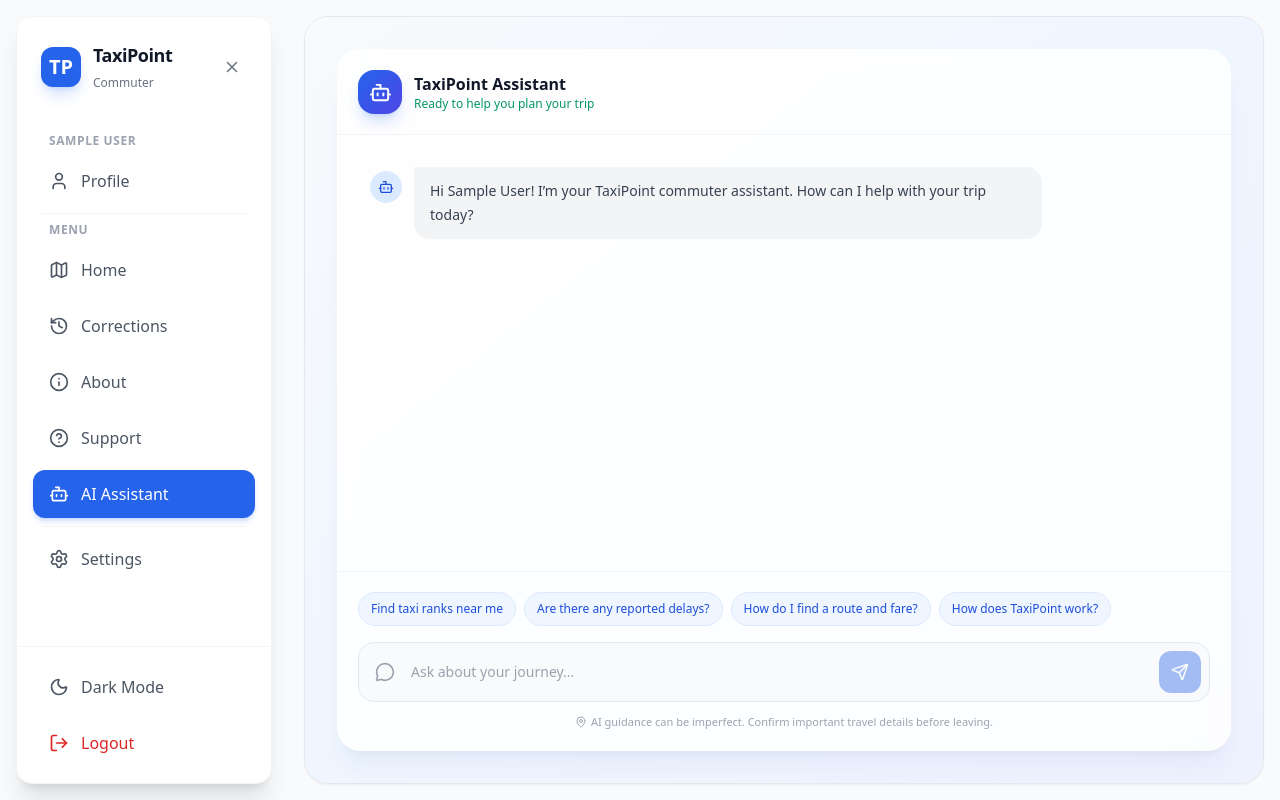
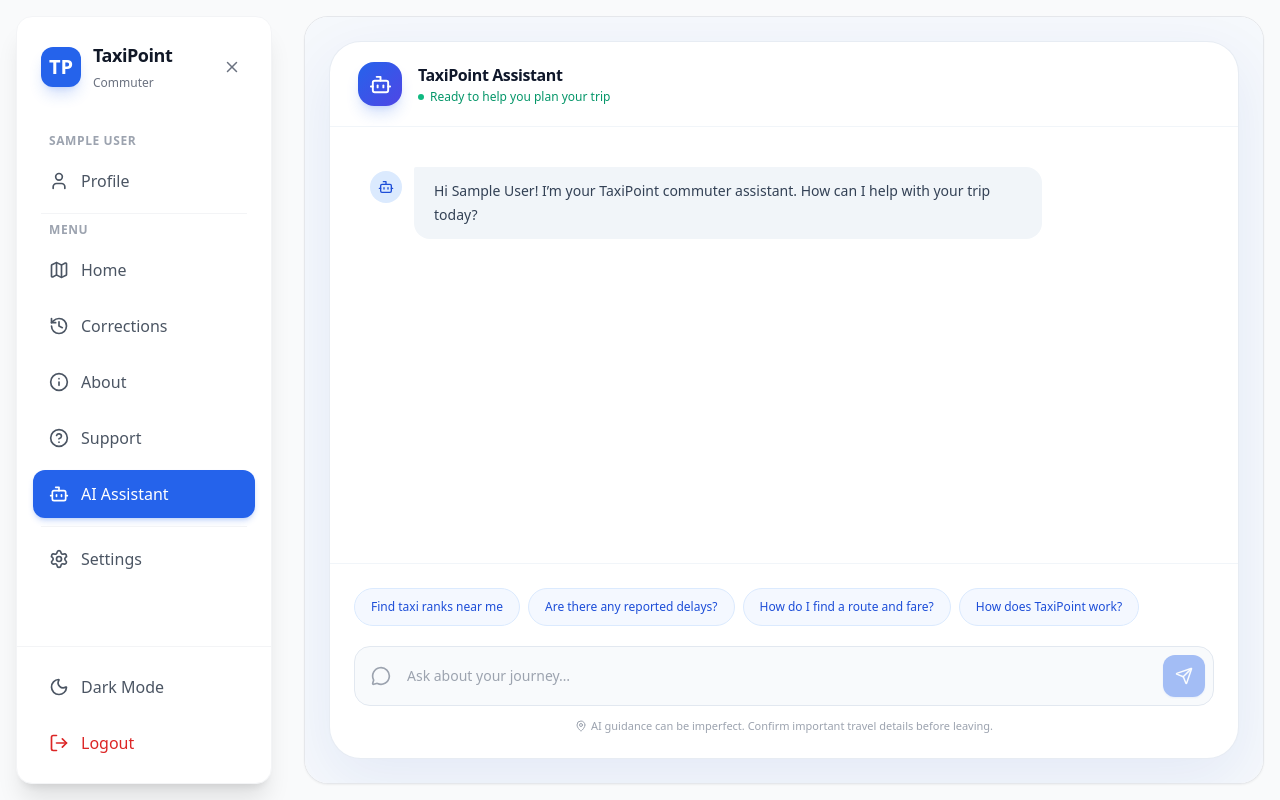
Before and after one commit to MbongeniMhlanga/TaxiPoint, a React (Vite) app in the folder frontend/taxipoint/: page /assistant in a window 1280 px wide. Built offline with nearby package versions, Linux system fonts and the light colour scheme; sample sign-in values are in the browser's storage.

Commit message:
Update CommuterAssistant.tsx

```diff
--- a/frontend/taxipoint/src/screens/CommuterAssistant.tsx
+++ b/frontend/taxipoint/src/screens/CommuterAssistant.tsx
@@ -57,24 +57,24 @@ const CommuterAssistant: React.FC<CommuterAssistantProps> = ({ user }) => {
   };
 
   return (
-    <main className="h-full overflow-hidden bg-gradient-to-br from-slate-50 via-blue-50 to-indigo-50 p-4 dark:from-gray-950 dark:via-gray-900 dark:to-indigo-950 sm:p-8">
-      <div className="mx-auto flex h-full min-h-0 max-w-5xl flex-col">
-        <section className="flex h-full min-h-0 flex-1 flex-col overflow-hidden rounded-3xl border border-white/70 bg-white/85 shadow-xl shadow-blue-900/5 backdrop-blur dark:border-gray-700 dark:bg-gray-800/85">
-          <div className="flex items-center gap-3 border-b border-gray-100 p-5 dark:border-gray-700">
+    <main className="h-full overflow-hidden bg-[#f5f8fc] p-3 dark:bg-gray-950 sm:p-5 lg:p-6">
+      <div className="flex h-full min-h-0 w-full flex-col">
+        <section className="flex h-full min-h-0 flex-1 flex-col overflow-hidden rounded-[2rem] border border-slate-200/80 bg-white shadow-[0_20px_60px_rgba(30,64,175,0.08)] dark:border-gray-800 dark:bg-gray-900">
+          <div className="flex items-center gap-4 border-b border-slate-100 px-6 py-5 dark:border-gray-800 sm:px-7">
             <div className="flex h-11 w-11 items-center justify-center rounded-2xl bg-gradient-to-br from-blue-600 to-indigo-600 text-white shadow-lg shadow-blue-600/20"><Bot size={23} /></div>
-            <div><h2 className="font-semibold text-gray-900 dark:text-white">TaxiPoint Assistant</h2><p className="text-xs text-emerald-600">Ready to help you plan your trip</p></div>
+            <div><h2 className="font-semibold tracking-tight text-slate-900 dark:text-white">TaxiPoint Assistant</h2><p className="mt-0.5 flex items-center gap-1.5 text-xs font-medium text-emerald-600"><span className="h-1.5 w-1.5 rounded-full bg-emerald-500" />Ready to help you plan your trip</p></div>
           </div>
 
-          <div className="min-h-0 flex-1 space-y-5 overflow-y-auto p-5 sm:p-8">
+          <div className="min-h-0 flex-1 space-y-5 overflow-y-auto p-6 sm:p-10">
             <div className="flex max-w-2xl items-start gap-3">
               <div className="mt-1 rounded-full bg-blue-100 p-2 text-blue-700 dark:bg-blue-900/40 dark:text-blue-300"><Bot size={16} /></div>
-              <div className="rounded-2xl rounded-tl-sm bg-gray-100 px-4 py-3 text-sm leading-6 text-gray-700 dark:bg-gray-700 dark:text-gray-200">{greeting}</div>
+              <div className="rounded-2xl rounded-tl-sm bg-slate-100 px-5 py-3 text-sm leading-6 text-slate-700 dark:bg-gray-800 dark:text-gray-200">{greeting.replace("I?m", "I'm")}</div>
             </div>
 
             {messages.map((message) => (
               <div key={message.id} className={`flex items-start gap-3 ${message.role === "user" ? "justify-end" : ""}`}>
                 {message.role === "assistant" && <div className="mt-1 rounded-full bg-blue-100 p-2 text-blue-700 dark:bg-blue-900/40 dark:text-blue-300"><Bot size={16} /></div>}
-                <div className={`max-w-2xl rounded-2xl px-4 py-3 text-sm leading-6 ${message.role === "user" ? "rounded-tr-sm bg-blue-600 text-white" : "rounded-tl-sm bg-gray-100 text-gray-700 dark:bg-gray-700 dark:text-gray-200"}`}>{message.content}</div>
+                <div className={`max-w-3xl rounded-2xl px-5 py-3 text-sm leading-6 ${message.role === "user" ? "rounded-tr-sm bg-blue-600 text-white shadow-sm shadow-blue-600/20" : "rounded-tl-sm bg-slate-100 text-slate-700 dark:bg-gray-800 dark:text-gray-200"}`}>{message.content}</div>
                 {message.role === "user" && <div className="mt-1 rounded-full bg-indigo-100 p-2 text-indigo-700 dark:bg-indigo-900/40 dark:text-indigo-300"><UserRound size={16} /></div>}
               </div>
             ))}
@@ -84,12 +84,12 @@ const CommuterAssistant: React.FC<CommuterAssistantProps> = ({ user }) => {
             <div ref={endOfMessages} />
           </div>
 
-          <div className="border-t border-gray-100 p-4 dark:border-gray-700 sm:p-5">
-            {messages.length === 0 && <div className="mb-4 flex flex-wrap gap-2">{suggestions.map((suggestion) => <button key={suggestion} onClick={() => submitQuestion(suggestion)} className="rounded-full border border-blue-100 bg-blue-50 px-3 py-2 text-xs font-medium text-blue-700 transition hover:border-blue-300 hover:bg-blue-100 dark:border-blue-900 dark:bg-blue-900/20 dark:text-blue-300">{suggestion}</button>)}</div>}
-            <form onSubmit={(event) => { event.preventDefault(); void submitQuestion(); }} className="flex items-center gap-2 rounded-2xl border border-gray-200 bg-gray-50 p-2 focus-within:border-blue-400 focus-within:ring-2 focus-within:ring-blue-100 dark:border-gray-600 dark:bg-gray-900/60 dark:focus-within:ring-blue-900/30">
+          <div className="border-t border-slate-100 p-5 dark:border-gray-800 sm:p-6">
+            {messages.length === 0 && <div className="mb-5 flex flex-wrap gap-2">{suggestions.map((suggestion) => <button key={suggestion} onClick={() => submitQuestion(suggestion)} className="rounded-full border border-blue-100 bg-blue-50/70 px-4 py-2.5 text-xs font-medium text-blue-700 transition hover:-translate-y-0.5 hover:border-blue-300 hover:bg-blue-100 dark:border-blue-900 dark:bg-blue-900/20 dark:text-blue-300">{suggestion}</button>)}</div>}
+            <form onSubmit={(event) => { event.preventDefault(); void submitQuestion(); }} className="flex items-center gap-2 rounded-2xl border border-slate-200 bg-slate-50 p-2 transition focus-within:border-blue-400 focus-within:bg-white focus-within:ring-4 focus-within:ring-blue-100 dark:border-gray-700 dark:bg-gray-950/60 dark:focus-within:bg-gray-950 dark:focus-within:ring-blue-900/30">
               <MessageCircle className="ml-2 text-gray-400" size={20} />
               <input value={input} onChange={(event) => setInput(event.target.value)} placeholder="Ask about your journey…" className="min-w-0 flex-1 bg-transparent px-2 py-2 text-sm text-gray-900 outline-none placeholder:text-gray-400 dark:text-white" disabled={isLoading} />
-              <button type="submit" disabled={!input.trim() || isLoading} className="rounded-xl bg-blue-600 p-3 text-white transition hover:bg-blue-700 disabled:cursor-not-allowed disabled:opacity-40" aria-label="Send message"><Send size={18} /></button>
+              <button type="submit" disabled={!input.trim() || isLoading} className="rounded-xl bg-blue-600 p-3 text-white shadow-sm shadow-blue-600/20 transition hover:bg-blue-700 disabled:cursor-not-allowed disabled:opacity-40" aria-label="Send message"><Send size={18} /></button>
             </form>
             <p className="mt-3 flex items-center justify-center gap-1 text-center text-[11px] text-gray-400"><MapPin size={12} /> AI guidance can be imperfect. Confirm important travel details before leaving.</p>
           </div>
```
